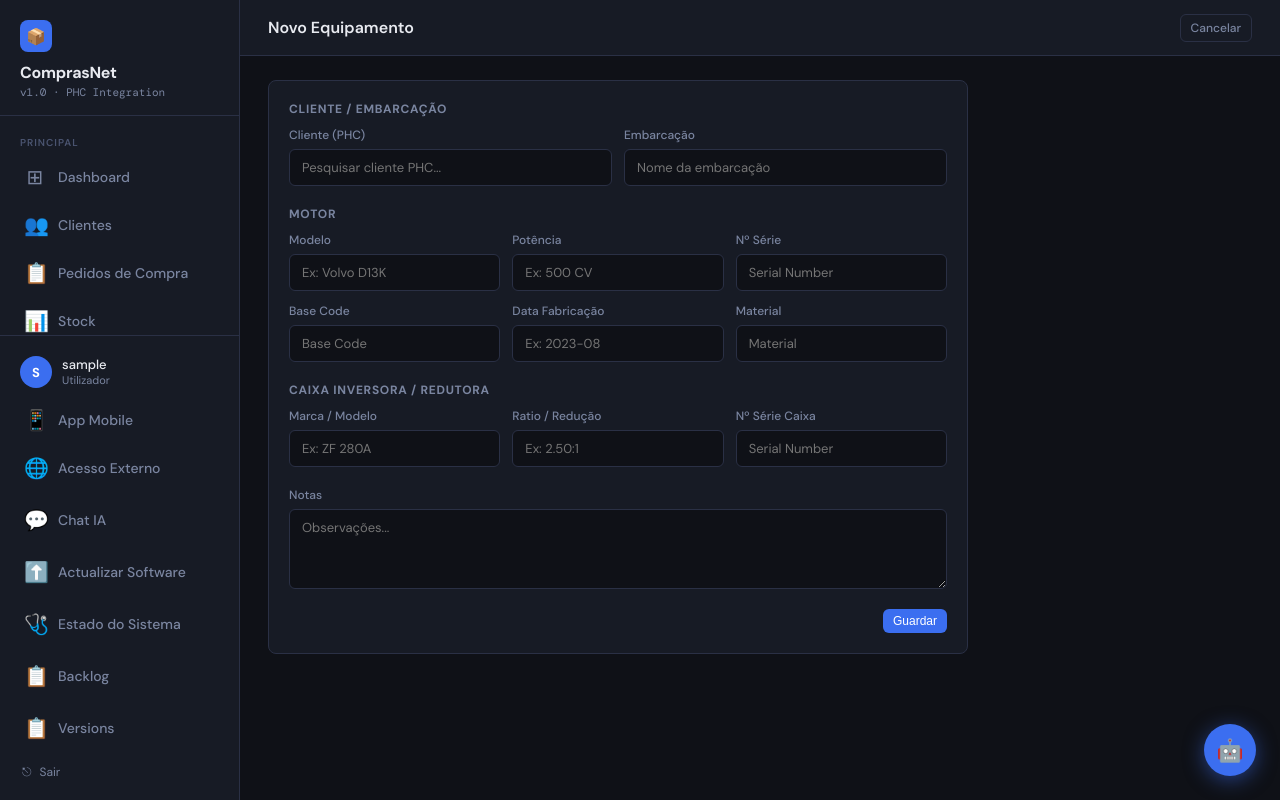
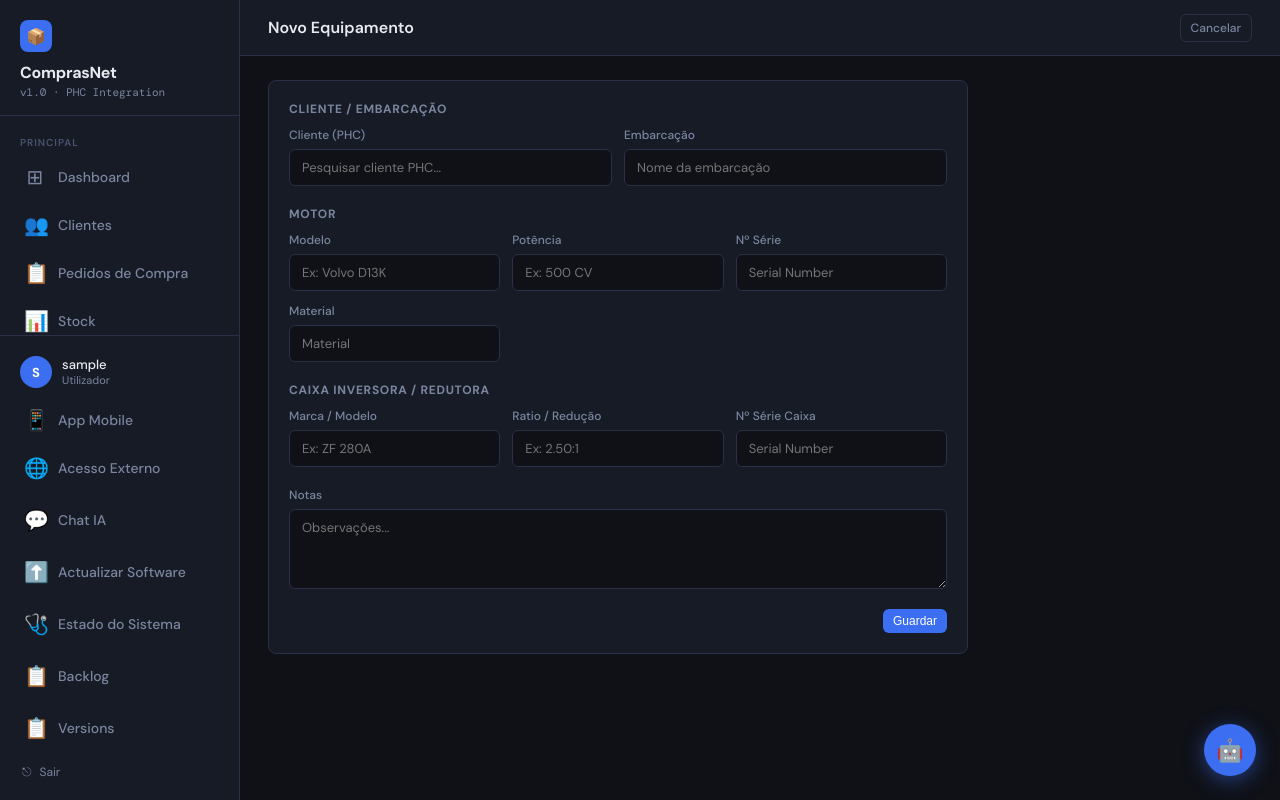
Before and after one commit to luismiguelsilvauni-cpu/comprasnet, a Flask app: page /tecnico/novo in a window 1280 px wide. Run offline with Flask 3, Linux system fonts and the light colour scheme; the visitor is signed in with stand-in values (Sample User, id 1); data comes from the database, SQL or seed files in the repository; data that the repository does not hold is empty.

Commit message:
fix: remover Base Code e Data Fab da tabela, formulario e detalhe

```diff
--- a/templates/tecnico.html
+++ b/templates/tecnico.html
@@ -27,8 +27,6 @@
         <th>Modelo Motor</th>
         <th>Potência</th>
         <th>Nº Série</th>
-        <th>Base Code</th>
-        <th>Data Fab.</th>
         <th>Caixa Red.</th>
         <th>Ratio</th>
         <th>Série Caixa</th>
@@ -47,8 +45,6 @@
         <td class="mono" style="color:#f59e0b">
           <a href="{{ url_for('tecnico_detalhe', eid=e.id) }}" style="color:#f59e0b">{{ e.serial_number or '—' }}</a>
         </td>
-        <td class="mono">{{ e.base_code or '—' }}</td>
-        <td>{{ e.manufactured_date or '—' }}</td>
         <td>{{ e.caixa_modelo or '—' }}</td>
         <td class="mono">{{ e.caixa_ratio or '—' }}</td>
         <td class="mono">{{ e.caixa_serial or '—' }}</td>
--- a/templates/tecnico_detalhe.html
+++ b/templates/tecnico_detalhe.html
@@ -54,8 +54,6 @@
   <div class="eq-f"><label>Motor</label><span>{{ equipamento.motor_modelo or '—' }}</span></div>
   <div class="eq-f"><label>Potência</label><span>{{ equipamento.motor_potencia or '—' }}</span></div>
   <div class="eq-f"><label>Nº Série</label><span class="mono">{{ equipamento.serial_number or '—' }}</span></div>
-  <div class="eq-f"><label>Base Code</label><span class="mono">{{ equipamento.base_code or '—' }}</span></div>
-  <div class="eq-f"><label>Data Fab.</label><span>{{ equipamento.manufactured_date or '—' }}</span></div>
   <div class="eq-f"><label>Caixa Red.</label><span>{{ equipamento.caixa_modelo or '—' }}</span></div>
   <div class="eq-f"><label>Ratio</label><span class="mono">{{ equipamento.caixa_ratio or '—' }}</span></div>
   <div class="eq-f"><label>Série Caixa</label><span class="mono">{{ equipamento.caixa_serial or '—' }}</span></div>
--- a/templates/tecnico_form.html
+++ b/templates/tecnico_form.html
@@ -42,14 +42,7 @@
         <label>Nº Série</label>
         <input type="text" name="serial_number" value="{{ equipamento.serial_number if equipamento else '' }}" class="input" placeholder="Serial Number">
       </div>
-      <div class="form-group" style="margin:0">
-        <label>Base Code</label>
-        <input type="text" name="base_code" value="{{ equipamento.base_code if equipamento else '' }}" class="input" placeholder="Base Code">
-      </div>
-      <div class="form-group" style="margin:0">
-        <label>Data Fabricação</label>
-        <input type="text" name="manufactured_date" value="{{ equipamento.manufactured_date if equipamento else '' }}" class="input" placeholder="Ex: 2023-08">
-      </div>
+
       <div class="form-group" style="margin:0">
         <label>Material</label>
         <input type="text" name="material" value="{{ equipamento.material if equipamento else '' }}" class="input" placeholder="Material">
```
